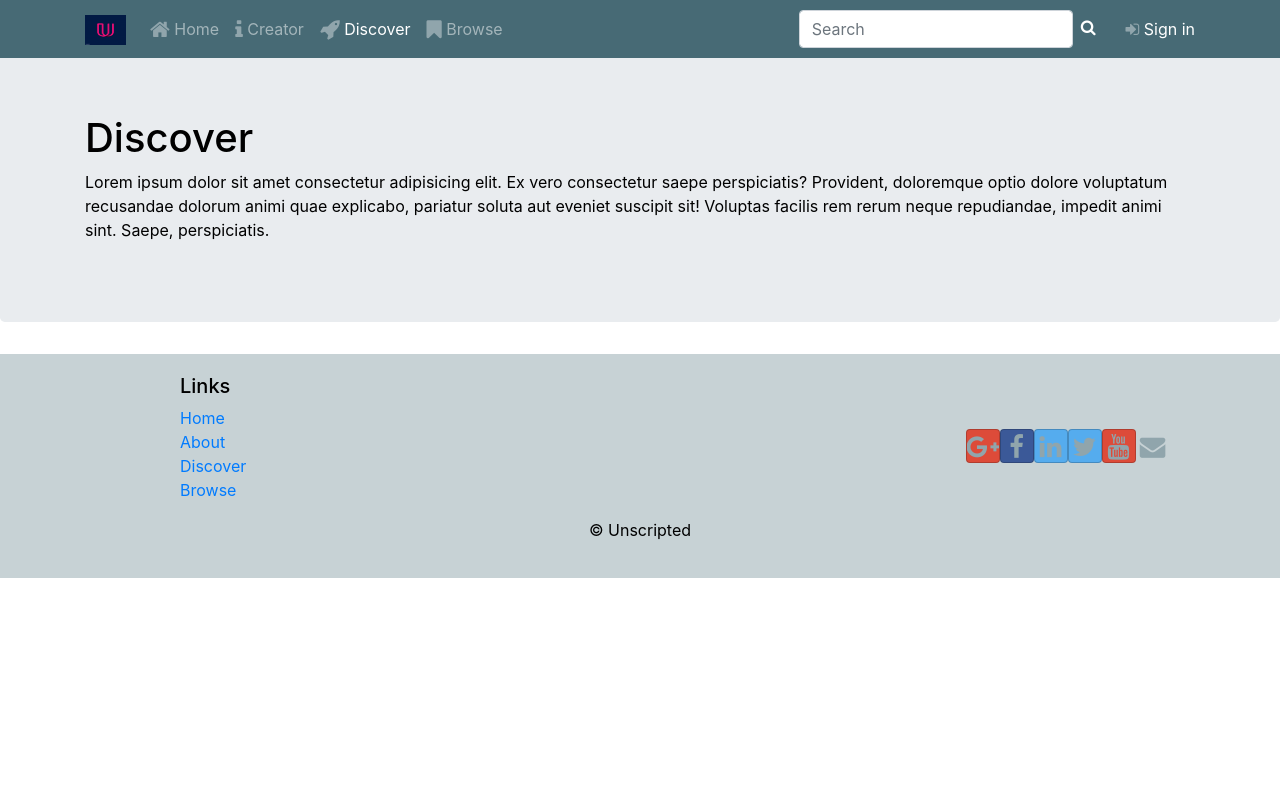
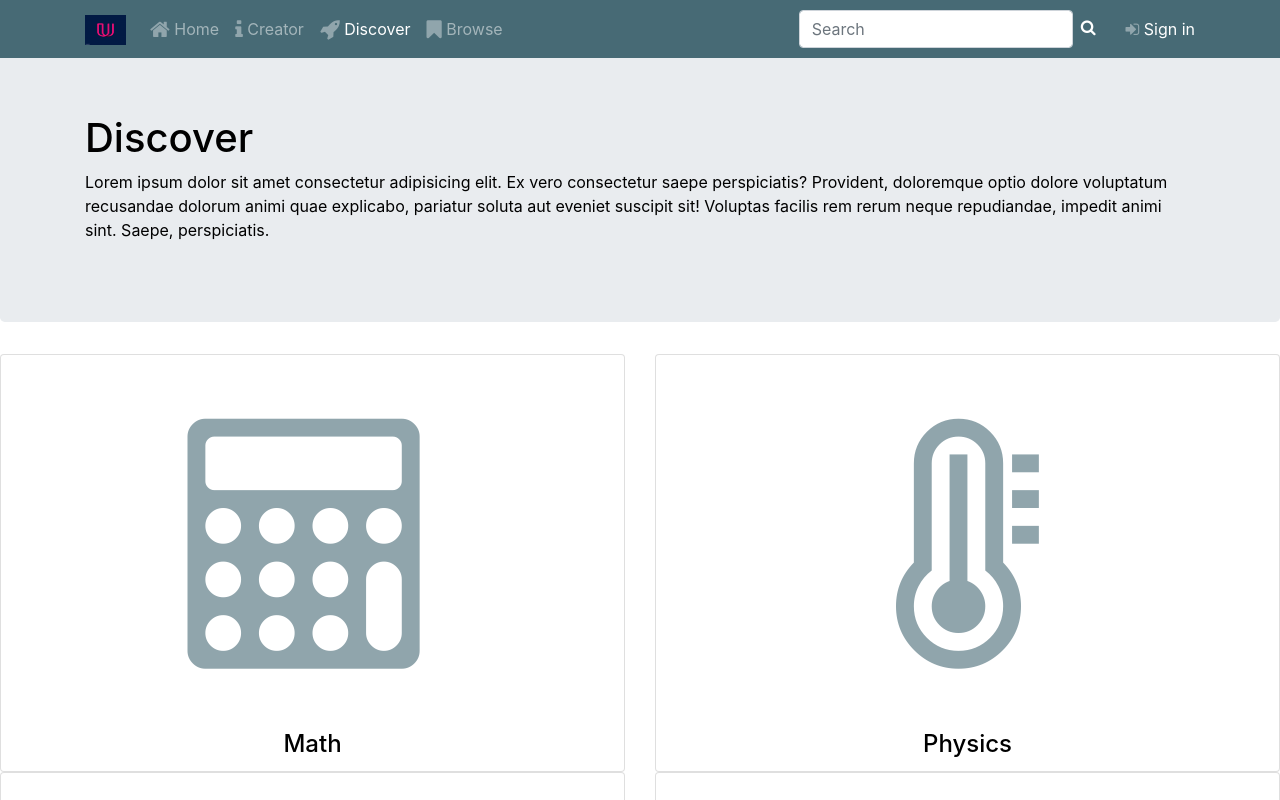
Before and after one commit to Unscripted2020/Unscripted, a React (Create React App) app in the folder client/: page /discover in a window 1280 px wide. Shown: the top 800 px of the page. Built offline with nearby package versions, Linux system fonts and the light colour scheme.

Commit message:
Discover grid

```diff
--- a/client/src/components/Discover.js
+++ b/client/src/components/Discover.js
@@ -26,13 +26,13 @@ class Discover extends React.Component{
     initalize();
   }
   render(){
+    const categories = [[["Math", "fa-calculator", "/discover/math"], ["Physics", "fa-thermometer", "/discover/physics"]], [["Chemistry", "fa-flask", "/discover/chemistry"], ["Art", "fa-paint-brush"]], [["History", "fa-book", "/discover/history"], ["", "", ""]]];
+
     return(
       <div>
       <NavBar/>
       <SignIn/>
       <SignUp/>
-
-
 
       <header class = "jumbotron">
           <div class = "container">
@@ -44,7 +44,34 @@ class Discover extends React.Component{
               </div>
           </div>
       </header>
-
+      {categories.map(category => (
+        <div key={category}>
+          <div className="row">
+            <div className="container col-6">
+              <div className="card">
+                <div className="card-icon">
+                  <i className={`fa ${category[0][1]} card-icon`}></i>
+                </div>
+                <div className="card-icon">
+                  <h4 className="card-title">{category[0][0]}</h4>
+                </div>
+                <a href="#" class="stretched-link"></a>
+              </div>
+            </div>
+            <div className="container col-6">
+              <div className="card">
+                <div className="card-icon">
+                  <i className={`fa ${category[1][1]} card-icon`}></i>
+                </div>
+                <div className="card-icon">
+                  <h4 className="card-title">{category[1][0]}</h4>
+                </div>
+                <a href="#" class="stretched-link"></a>
+              </div>
+            </div>
+          </div>
+        </div>
+      ))}
       <Footer/>
       </div>
     )
--- a/client/src/index.css
+++ b/client/src/index.css
@@ -226,3 +226,8 @@ body {
 #fileSelect {
   margin-bottom: 40px;
 }
+
+.card-icon {
+  font-size: 250px;
+  text-align: center;
+}
```
